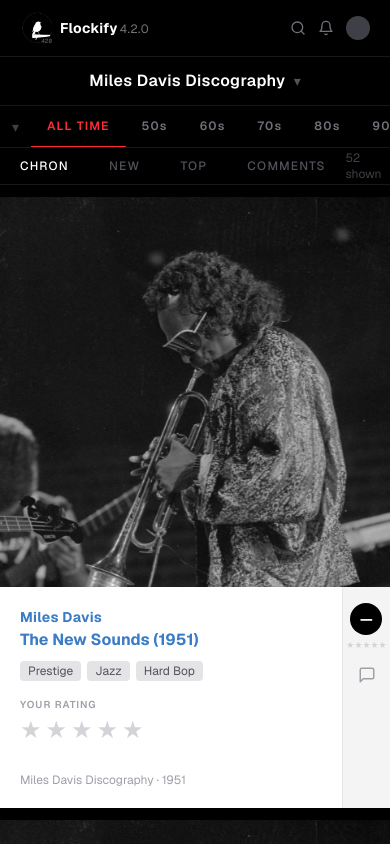
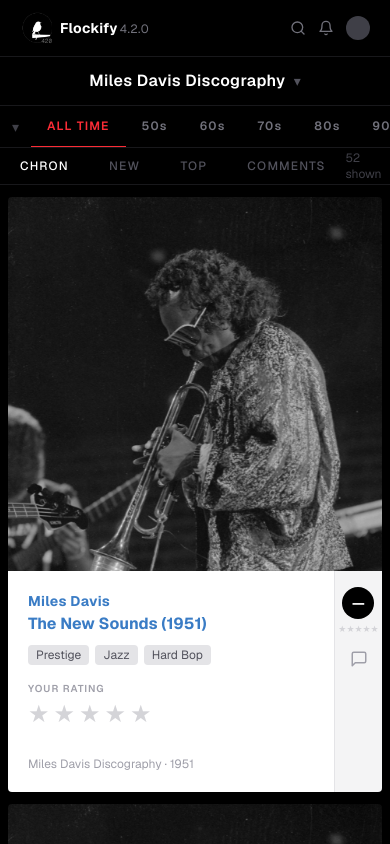
Before and after one commit to kduckets/album-rater, a Next.js app: page / in a window 390 px wide. Shown: the top 844 px of the page. Built offline with nearby package versions, Linux system fonts and the light colour scheme; no server answers.

Commit message:
Add side padding + rounded corners to cards on mobile
px-2 on the list container gives an 8px gap from screen edges.
Cards get rounded corners on mobile, none on sm+ (flush layout).

Co-Authored-By: Claude Sonnet 4.6 <noreply@anthropic.com>

```diff
--- a/components/AlbumListCard.tsx
+++ b/components/AlbumListCard.tsx
@@ -74,7 +74,7 @@ export function AlbumListCard({ album, allAlbums }: AlbumListCardProps) {
 
   return (
     <>
-      <div className="flex flex-col sm:flex-row group">
+      <div className="flex flex-col sm:flex-row group overflow-hidden rounded sm:rounded-none">
         {/* Album art */}
         <a
           href={spotifyUrl}
--- a/components/Feed.tsx
+++ b/components/Feed.tsx
@@ -120,7 +120,7 @@ export function Feed({ batches }: FeedProps) {
       </div>
 
       {/* Album list */}
-      <div className="flex flex-col gap-3 py-3">
+      <div className="flex flex-col gap-3 py-3 px-2 sm:px-0">
         {filteredAndSorted.length === 0 ? (
           <div className="text-center py-20 text-zinc-600 text-sm">
             No studio albums in this era.
```
